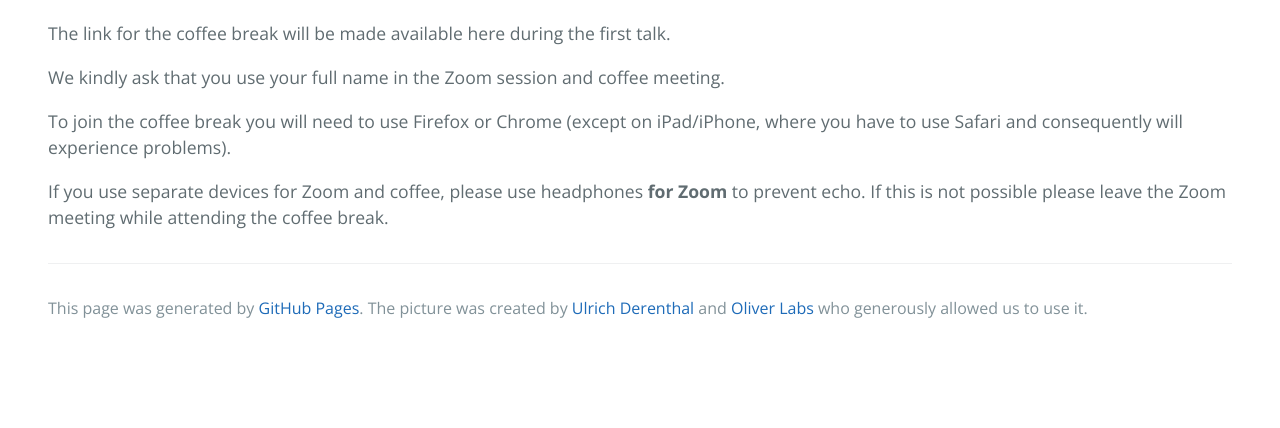
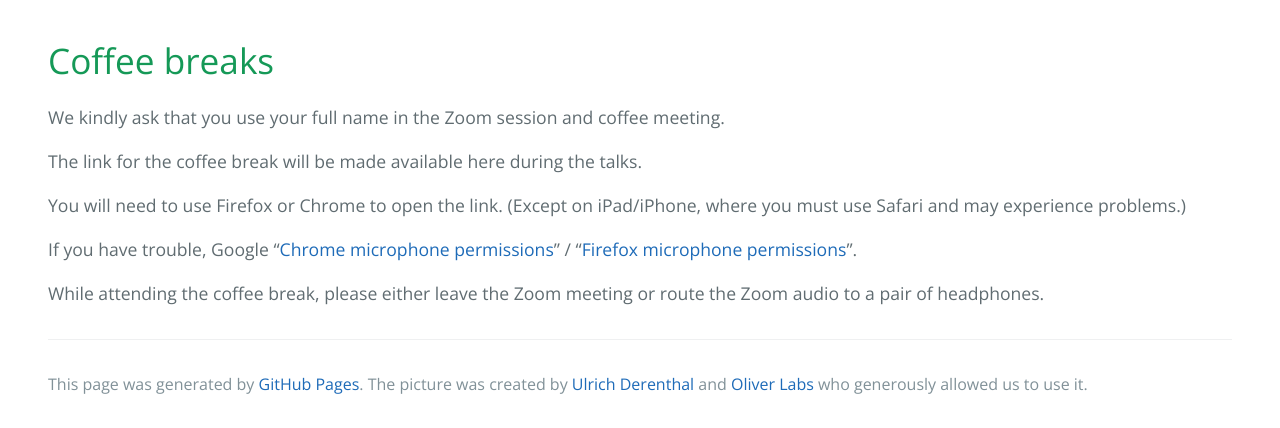
Before and after one commit to zoom-on-rational-points/zoom-on-rational-points.github.io, a Jekyll site: the page built from ghost_wardrobe_looting_swarm.md, in a window 1280 px wide, cut to the strip 553-981 px from the top of the page. Built offline with Jekyll 4.4.1, drawn with Linux system fonts in a browser that asks for light colours; before the commit the page ends 905 px from its top, so only the background shows below that.

Commit message:
Update ghost_wardrobe_looting_swarm.md

```diff
--- a/ghost_wardrobe_looting_swarm.md
+++ b/ghost_wardrobe_looting_swarm.md
@@ -6,14 +6,18 @@ layout: default
   <img width="200" height="200" style="transform: rotate(0.5turn);" src="https://upload.wikimedia.org/wikipedia/commons/1/18/Rational_points_of_bounded_height_outside_the_27_lines_on_Clebsch%27s_diagonal_cubic_surface.png">
 </p>
 
+# Coffee breaks
+
+We kindly ask that you use your full name in the Zoom session and coffee meeting.
+
 {% comment %}
 To join the coffee break follow <a href="https://gather.town/app/gydS2CrSzdjNziPC/ZORP">this link</a>.
 {% endcomment %}
 
-The link for the coffee break will be made available here during the first talk.
+The link for the coffee break will be made available here during the talks.
 
-We kindly ask that you use your full name in the Zoom session and coffee meeting.
+You will need to use Firefox or Chrome to open the link. (Except on iPad/iPhone, where you must use Safari and may experience problems.)
 
-To join the coffee break you will need to use Firefox or Chrome (except on iPad/iPhone, where you have to use Safari and consequently will experience problems).
+If you have trouble, Google "<a href="https://support.google.com/chrome/answer/2693767">Chrome microphone permissions</a>" / "<a href="https://support.mozilla.org/en-US/kb/how-manage-your-camera-and-microphone-permissions#w_changing-microphone-permissions">Firefox microphone permissions</a>".
 
-If you use separate devices for Zoom and coffee, please use headphones **for Zoom** to prevent echo. If this is not possible please leave the Zoom meeting while attending the coffee break.
+While attending the coffee break, please either leave the Zoom meeting or route the Zoom audio to a pair of headphones.
```
